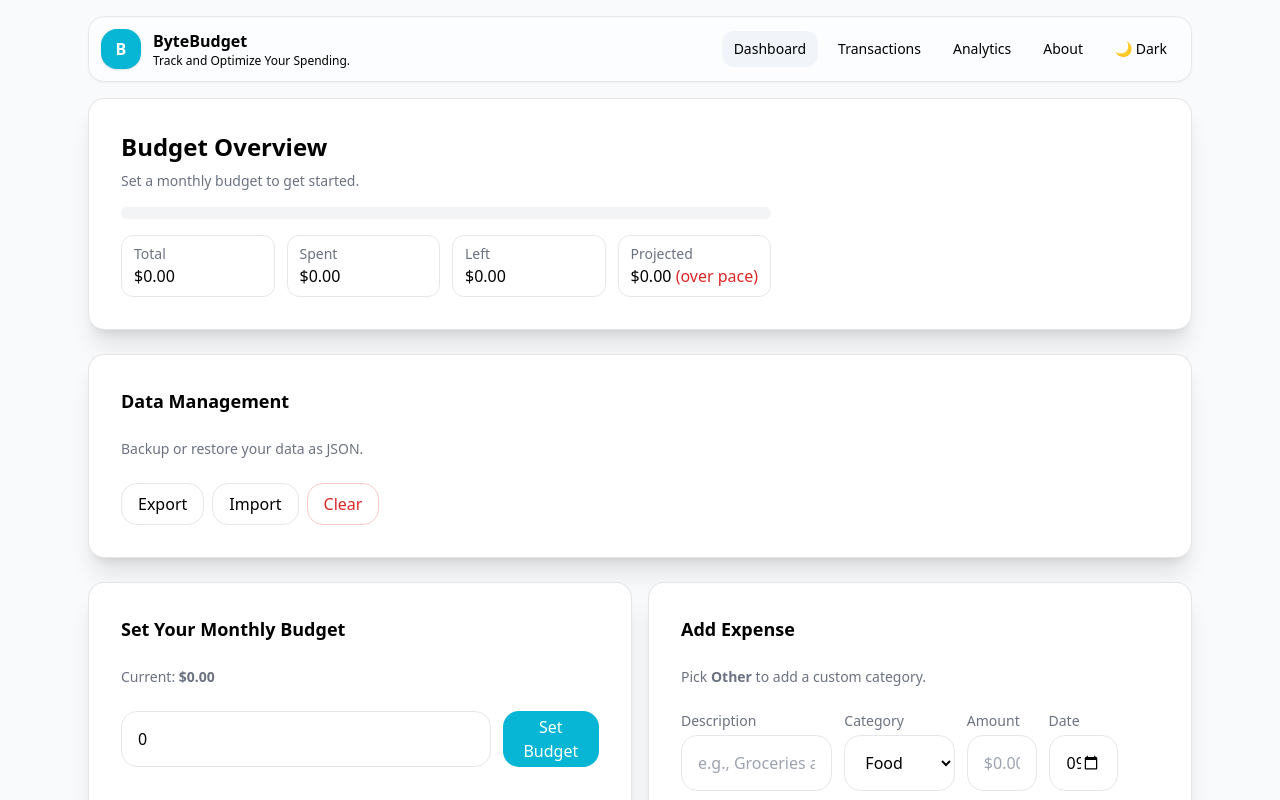
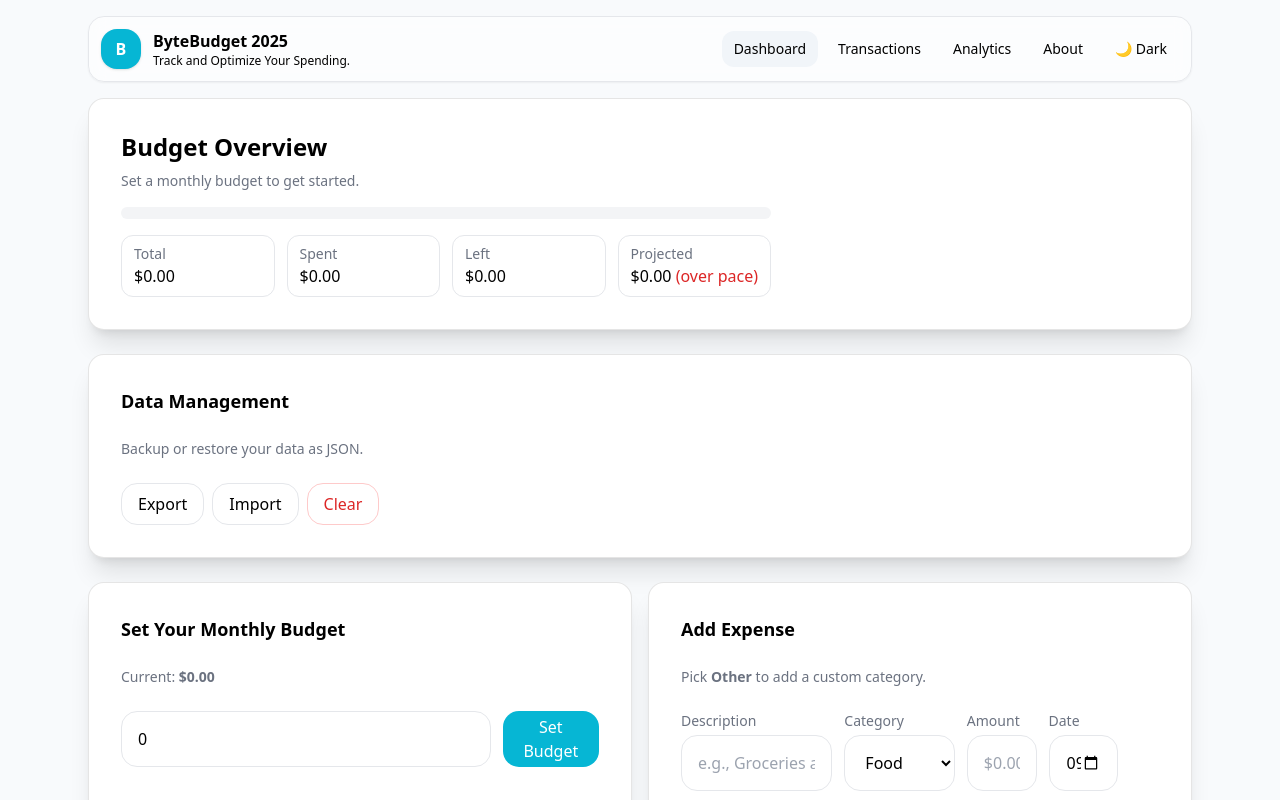
Before and after one commit to denildominic/Budget_App, a Next.js app: page / in a window 1280 px wide. Shown: the top 800 px of the page. Built offline with nearby package versions, Linux system fonts and the light colour scheme.

Commit message:
navbar changes

```diff
--- a/components/Navbar.tsx
+++ b/components/Navbar.tsx
@@ -36,7 +36,7 @@
               B
             </div>
             <div>
-              <div className="font-semibold">ByteBudget</div>
+              <div className="font-semibold">ByteBudget 2025</div>
               <div className="text-xs text-muted-foreground hidden sm:block">
                 Track and Optimize Your Spending.
               </div>
```
